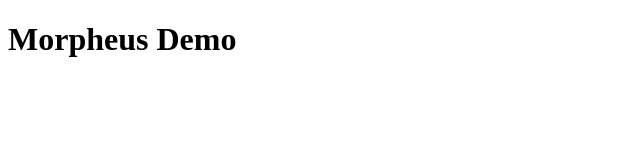
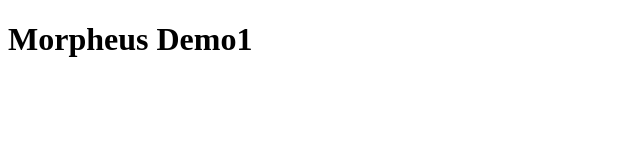
Before and after one commit to martezr/github-actions-tech-brief, a plain HTML site: page index.html in a window 1280 px wide. Shown: the full height of the page, 0-640 px from the left. Drawn offline with Linux system fonts and the light colour scheme.

Commit message:
Update code

```diff
--- a/index.html
+++ b/index.html
@@ -8,7 +8,7 @@
 </head>
 
 <body>
-  <h1>Morpheus Demo</h1>
+  <h1>Morpheus Demo1</h1>
 </body>
 
 </html>
```
